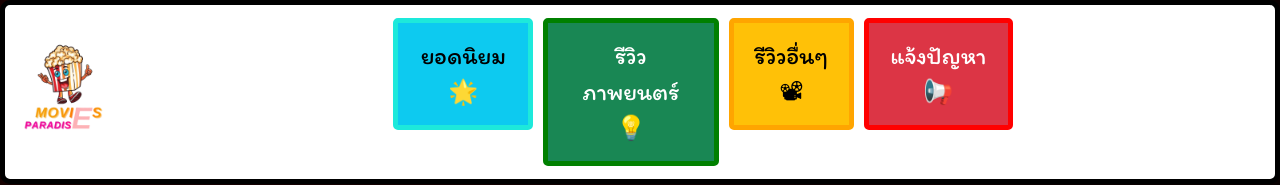
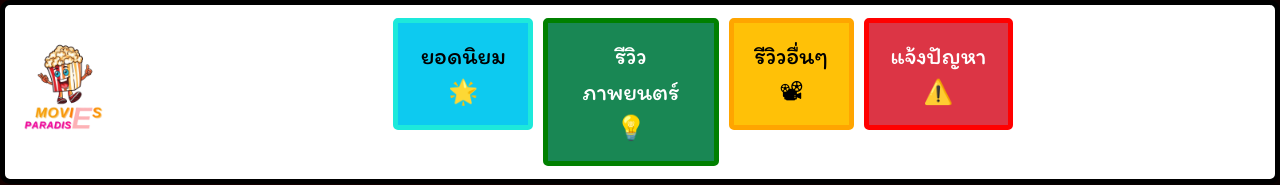
Before and after one commit to sivagorn/Movies_Paradise_2, a Vue app: page /home in a window 1280 px wide. Shown: the top 185 px of the page. Built offline with nearby package versions, Linux system fonts and the light colour scheme; no server answers; a web font is replaced by a local one.

Commit message:
change_emoji

```diff
--- a/src/App.vue
+++ b/src/App.vue
@@ -35,7 +35,7 @@ const goBack = () => {
           <RouterLink class="btn btn-warning other-button" to="/review_show">รีวิวอื่นๆ 📽</RouterLink>
         </li>
         <li class="nav-item">
-          <RouterLink class="btn btn-danger other-button" to="/reports">แจ้งปัญหา 📢</RouterLink>
+          <RouterLink class="btn btn-danger other-button" to="/reports">แจ้งปัญหา ⚠️</RouterLink>
         </li>
 
       </ul>
```
